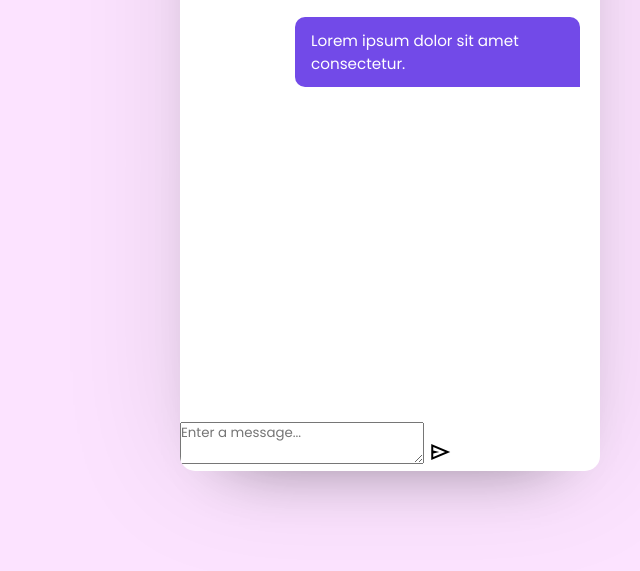
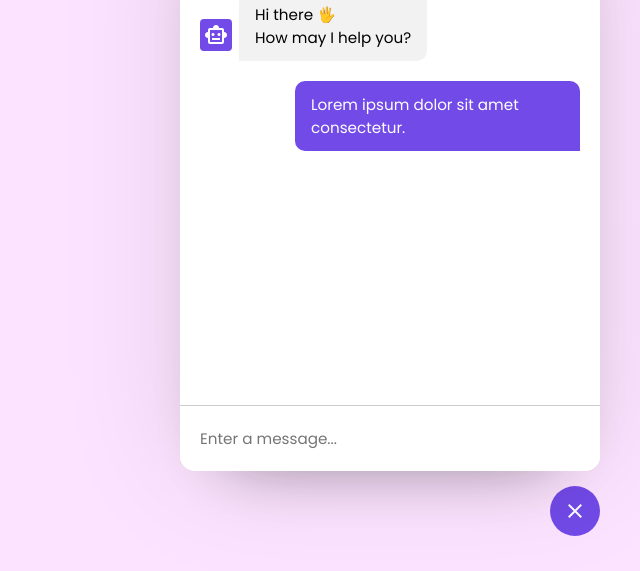
Before and after one commit to brendafazeredo/chatbot, a plain HTML site: page index.html in a window 1280 px wide. Shown: the part 229-800 px from the top of the page, without its empty margins (640-1280 px from the left). Drawn offline with nearby package versions, Linux system fonts and the light colour scheme.

Commit message:
The style is up to date.

```diff
--- a/index.html
+++ b/index.html
@@ -9,7 +9,11 @@
     <!-- Google Fonts Link For Icons -->
     <link rel="stylesheet" href="https://fonts.googleapis.com/css2?family=Material+Symbols+Outlined:opsz,wght,FILL,GRAD@48,400,0,0" />
 </head>
-<body>
+<body class="show-chatbot" >
+    <button class="chatbot-toggler">
+        <span class="material-symbols-outlined">mode_comment</span>
+        <span class="material-symbols-outlined">close</span>
+    </button>
     <div class="chatbot">
         <header>
             <h2>Chatbot</h2>
@@ -24,7 +28,7 @@
             </li>
         </ul>
         <div class="chat-input">
-            <textarea placeholder="Enter a message..."></textarea>
+            <textarea placeholder="Enter a message..." required></textarea>
             <span id="send-btn" class="material-symbols-outlined">send</span>
         </div>
     </div>
--- a/style.css
+++ b/style.css
@@ -9,16 +9,51 @@
 body {
     background: #E3F2;;
 }
+.chatbot-toggler {
+    position: fixed;
+    right: 40px;
+    bottom: 35px;
+    height: 50px;
+    width: 50px;
+    background: #724ae8;
+    color: #fff;
+    border-radius: 50%;
+    border: none;
+    display: flex;
+    align-items: center;
+    justify-content: center;
+    outline: none;
+    cursor: pointer;
+}
+.chatbot-toggler span {
+    position: absolute;
+}
+.show-chatbot .chatbot-toggler span:first-child,
+.chatbot-toggler span:last-child {
+    opacity: 0;
+}
+.show-chatbot .chatbot-toggler span:last-child {
+    opacity: 1;
+
+}
 .chatbot {
     position: fixed;
     right: 40px;
     bottom: 100px;
     width: 420px;
+    transform: scale(0.5);
+    opacity: 0;
+    pointer-events: none;
     overflow: hidden;
     background: #fff;
     border-radius: 15px;
     box-shadow: 0 0 128px 0 rgba(0,0,0,0.1),
                 0 32px 64px -48px rgba(0,0,0,0.5);
+}
+.show-chatbot .chatbot {
+    transform: scale(1);
+    opacity: 1;
+    pointer-events: auto;
 }
 .chatbot header {
     background: #724ae8;
@@ -32,7 +67,7 @@ body {
 .chatbot .chatbox {
     height: 510px;
     overflow-y: auto;
-    padding: 15px 20px 70px;
+    padding: 30px 20px 70px;
 }
 .chatbox .chat {
     display: flex;
@@ -64,5 +99,35 @@ body {
     color: #000;
     background: #f2f2f2;
     border-radius: 10px 10px 10px 0;
-
 }
+.chatbot .chat-input {
+    position: absolute;
+    bottom: 0;
+    width: 100%;
+    display: flex;
+    gap: 5px;
+    background: #fff;
+    padding: 5px 20px;
+    border-top: 1px solid #ccc;
+}
+.chat-input textarea {
+    border: none;
+    outline: none;
+    font-size: 0.95rem;
+    resize: none;
+    padding: 16px 15px 16px 0;
+    height: 55px;
+    width: 100%;
+}
+.chat-input span {
+    align-self: flex-end;
+    height: 55px;
+    line-height: 55px;
+    color: #724ae8;
+    font-size: 1.35rem;
+    cursor: pointer;
+    visibility: hidden;
+}
+.chat-input textarea:valid ~ span {
+    visibility: visible;
+}
```
